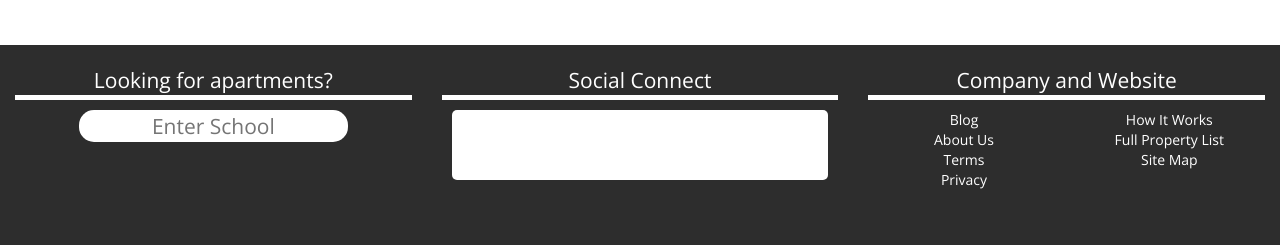
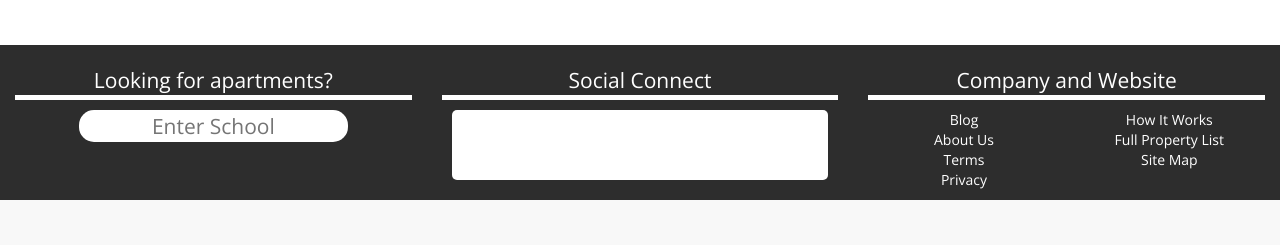
Before and after one commit to StudentRentIt/main, a Django app: page / in a window 1280 px wide. Shown: the part 2075-2320 px from the top of the page. After the commit the page ends 2275 px from the top, so only its background shows below. Run offline with Django 3.2, Linux system fonts and the light colour scheme; data that the repository does not hold is empty; some libraries are stand-ins or nearby versions.

Commit message:
fix space below footer

```diff
--- a/main/templates/maininclude/footer.html
+++ b/main/templates/maininclude/footer.html
@@ -1,7 +1,7 @@
 <footer class="main-footer">
     <div class="container-fluid">
         <div class="row">
-            <div class="footer-column col-md-4">
+            <div class="footer-column col-xs-4">
                 <p class="footer-column-header">Looking for apartments?</p>
                 {% include "maininclude/searchscript.html" %}
                 <div id="footer-search-box">
@@ -10,11 +10,11 @@
                        </form>
                 </div>
             </div>
-            <div class="footer-column col-md-4">
+            <div class="footer-column col-xs-4">
                 <p class="footer-column-header">Social Connect</p>
                 {% include "maininclude/general/social_footer.html" %}
             </div>
-            <div class="footer-column col-md-4">
+            <div class="footer-column col-xs-4">
                 <p class="footer-column-header">Company and Website</p>
                 <ul class="double-column">
                     <li><a href="{% url 'blog-home' %}">Blog</a></li>
--- a/static/css/style.css
+++ b/static/css/style.css
@@ -26,7 +26,6 @@ html, body {
 }
 
 footer {
-	height: 200px;
 	padding-top: 20px;
 	background-color: #2d2d2d;
 }
@@ -108,6 +107,12 @@ footer {
 
 .social-links-container img:hover {
     opacity:1;
+}
+
+.social-btn {
+    margin-left:auto;
+    margin-right:auto;
+    max-width:70%;
 }
 
 @-webkit-keyframes spaceboots {
@@ -279,12 +284,6 @@ manual forms and submission-form input,select */
 .panel-form-label {
     margin-bottom:0;
     margin-top:15px;
-}
-
-/* login, register forms with modals */
-.fb-login {
-    margin-left:auto;
-    margin-right:auto;
 }
 
 .sumbission-form .submission-form-normal-text {
```
